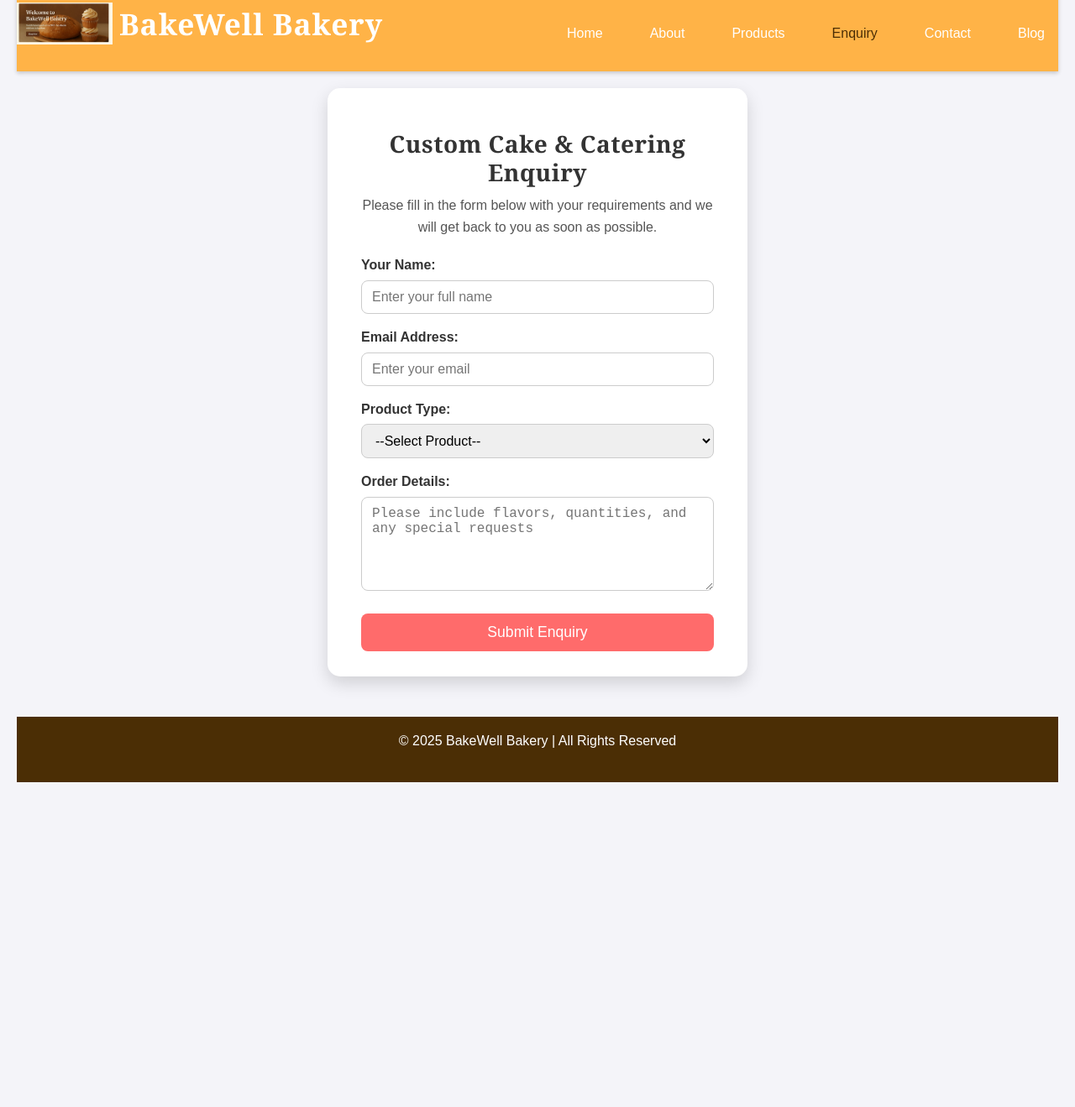
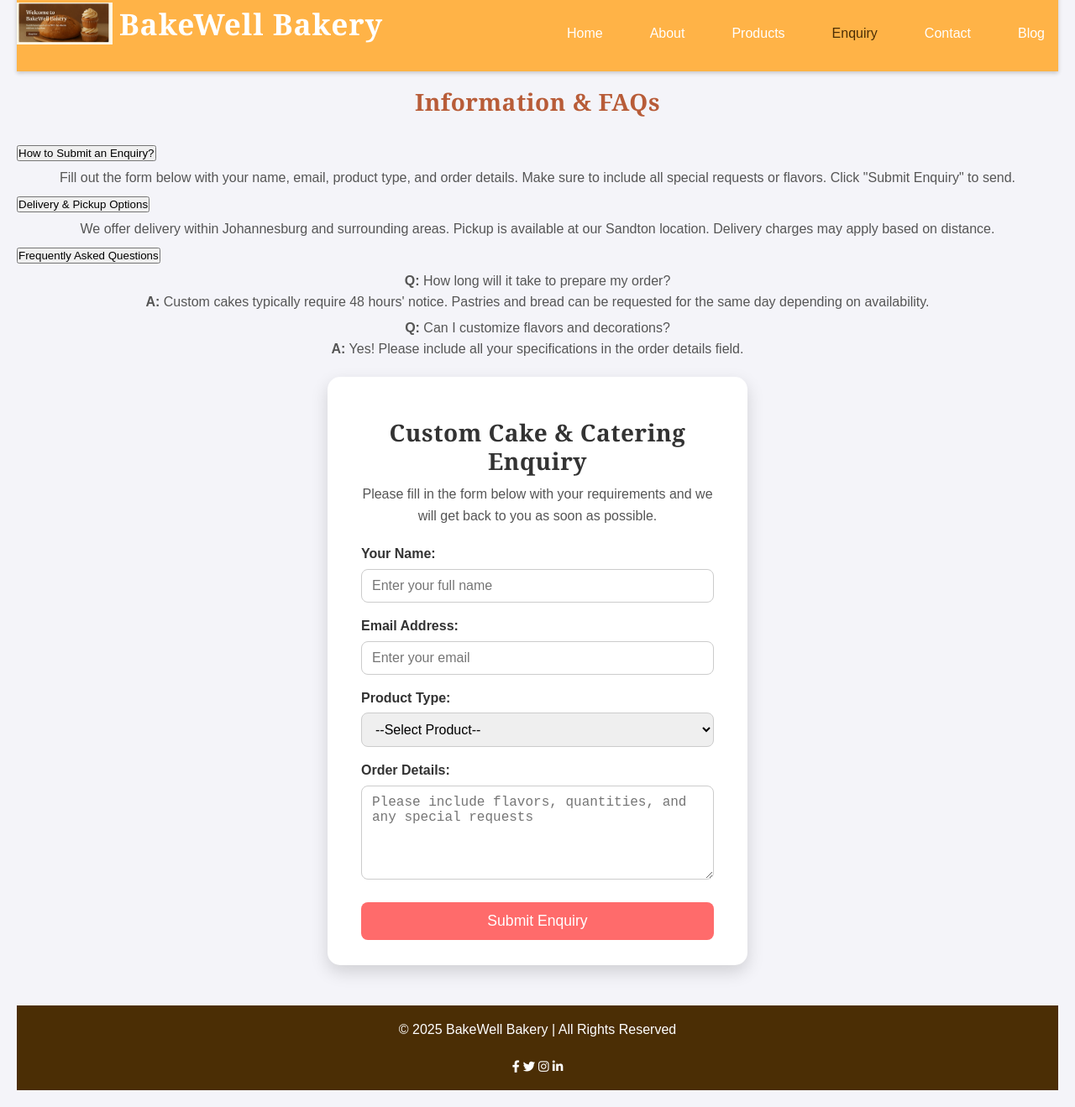
Before and after one commit to lethabela123/BAKEWELL-BAKERY-PART-2, a plain HTML site: page pages/enquiry.html in a window 1280 px wide. Shown: the part 41-1360 px from the top of the page at 84% size. Before the commit the page ends 993 px from the top, so only its background shows below. Drawn offline with Linux system fonts and the light colour scheme; a script that the page names is missing.

Commit message:
Update enquiry.html with FAQs and social media links
Removed unnecessary meta tags and added accordion section for FAQs.

```diff
--- a/pages/enquiry.html
+++ b/pages/enquiry.html
@@ -5,22 +5,16 @@
   <meta name="viewport" content="width=device-width, initial-scale=1.0">
   <title>BakeWell Bakery | Custom Cake & Catering Enquiry</title>
   <meta name="description" content="Fill out the enquiry form to request custom cakes, pastries, and catering services from BakeWell Bakery. We will respond to your request as soon as possible.">
-  <meta name="keywords" content="custom cakes, catering, bakery enquiry, order cakes, pastries, bakery order">
-  <meta name="robots" content="index, follow">
   <link rel="stylesheet" href="../css/styles.css">
 
-  <!-- Open Graph Tags for SEO optimization on social media -->
-  <meta property="og:title" content="BakeWell Bakery | Custom Cake & Catering Enquiry">
-  <meta property="og:description" content="Request a custom cake or catering service from BakeWell Bakery. Fill out our form and we'll get back to you soon.">
-  <meta property="og:image" content="../assets/featured-image.jpg">
-  <meta property="og:url" content="https://www.bakewellbakery.co.za/enquiry.html">
+  <!-- Font Awesome for social media icons -->
+  <link rel="stylesheet" href="https://cdnjs.cloudflare.com/ajax/libs/font-awesome/6.4.0/css/all.min.css">
 </head>
-
 <body>
 
 <header>
   <h1>
-    <img src="../assets/WhatsApp Image 2025-08-27 at 09.56.37.jpeg" alt="BakeWell Bakery Logo" style="height:50px;">
+    <img src="../assets/WhatsApp Image 2025-08-27 at 09.56.37.jpeg" alt="BakeWell Bakery Logo" class="logo">
     BakeWell Bakery
   </h1>
   <nav aria-label="Main Navigation">
@@ -36,6 +30,30 @@
 </header>
 
 <main>
+  <!-- Accordions Section -->
+  <section id="accordionSection">
+    <h2>Information & FAQs</h2>
+
+    <button class="accordion">How to Submit an Enquiry?</button>
+    <div class="panel">
+      <p>Fill out the form below with your name, email, product type, and order details. Make sure to include all special requests or flavors. Click "Submit Enquiry" to send.</p>
+    </div>
+
+    <button class="accordion">Delivery & Pickup Options</button>
+    <div class="panel">
+      <p>We offer delivery within Johannesburg and surrounding areas. Pickup is available at our Sandton location. Delivery charges may apply based on distance.</p>
+    </div>
+
+    <button class="accordion">Frequently Asked Questions</button>
+    <div class="panel">
+      <p><strong>Q:</strong> How long will it take to prepare my order?<br>
+         <strong>A:</strong> Custom cakes typically require 48 hours' notice. Pastries and bread can be requested for the same day depending on availability.</p>
+      <p><strong>Q:</strong> Can I customize flavors and decorations?<br>
+         <strong>A:</strong> Yes! Please include all your specifications in the order details field.</p>
+    </div>
+  </section>
+
+  <!-- Enquiry Form Section -->
   <section id="enquiryFormSection">
     <div class="form-card">
       <h2>Custom Cake & Catering Enquiry</h2>
@@ -63,17 +81,25 @@
         <button type="submit">Submit Enquiry</button>
       </form>
 
-      <div id="responseMessage" style="display:none;"></div> <!-- Placeholder for response message -->
+      <div id="responseMessage"></div>
     </div>
   </section>
 </main>
 
 <footer>
   <p>&copy; 2025 BakeWell Bakery | All Rights Reserved</p>
+
+  <!-- Social Media Icons -->
+  <div class="social-icons">
+    <a href="https://www.facebook.com/YourPage" target="_blank" aria-label="Facebook"><i class="fab fa-facebook-f"></i></a>
+    <a href="https://www.twitter.com/YourPage" target="_blank" aria-label="Twitter"><i class="fab fa-twitter"></i></a>
+    <a href="https://www.instagram.com/YourPage" target="_blank" aria-label="Instagram"><i class="fab fa-instagram"></i></a>
+    <a href="https://www.linkedin.com/YourPage" target="_blank" aria-label="LinkedIn"><i class="fab fa-linkedin-in"></i></a>
+  </div>
 </footer>
 
-<!-- External JS File -->
+<!-- External JS -->
 <script src="../js/javascript.js"></script>
-
+<script src="../js/accordion.js"></script>
 </body>
 </html>
```
